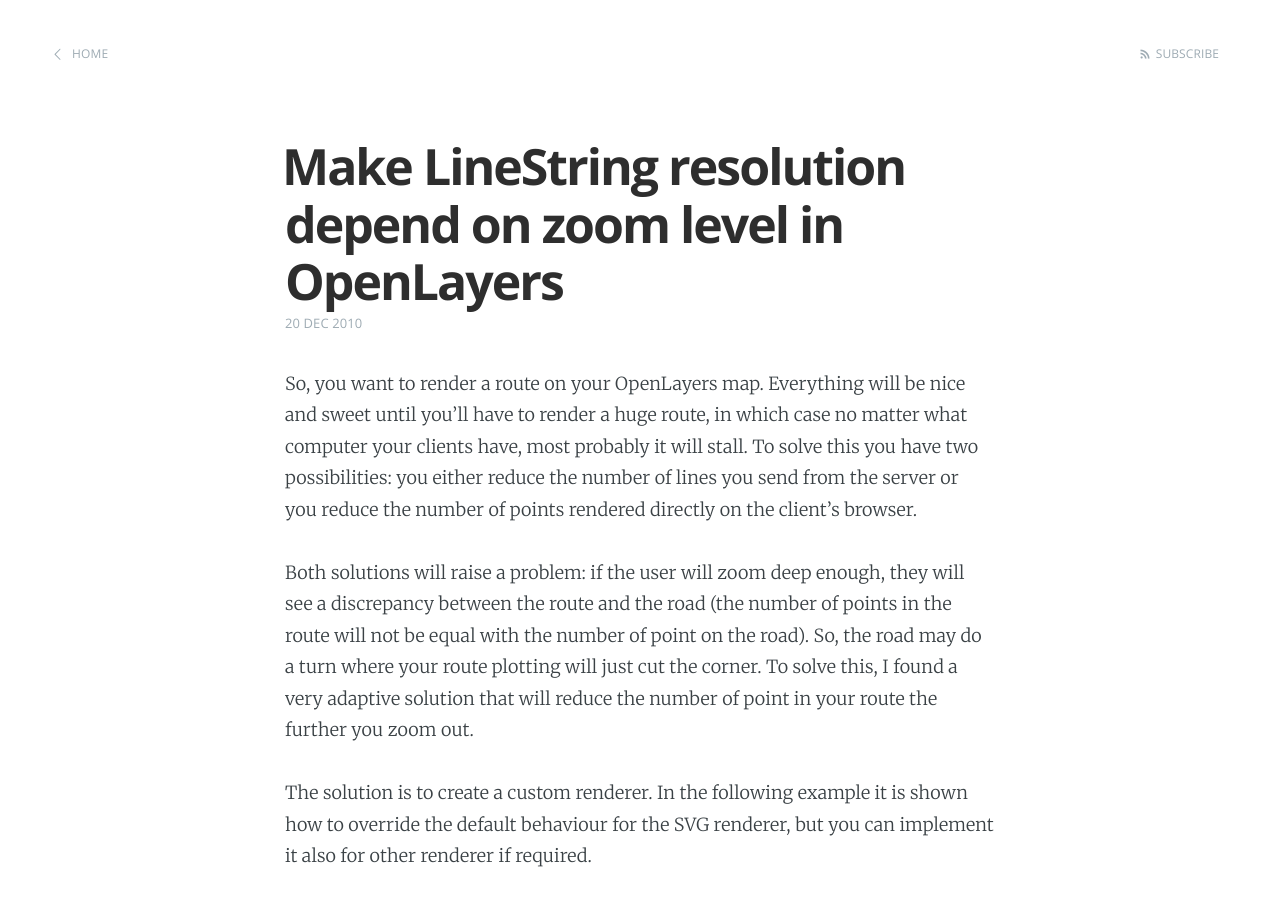
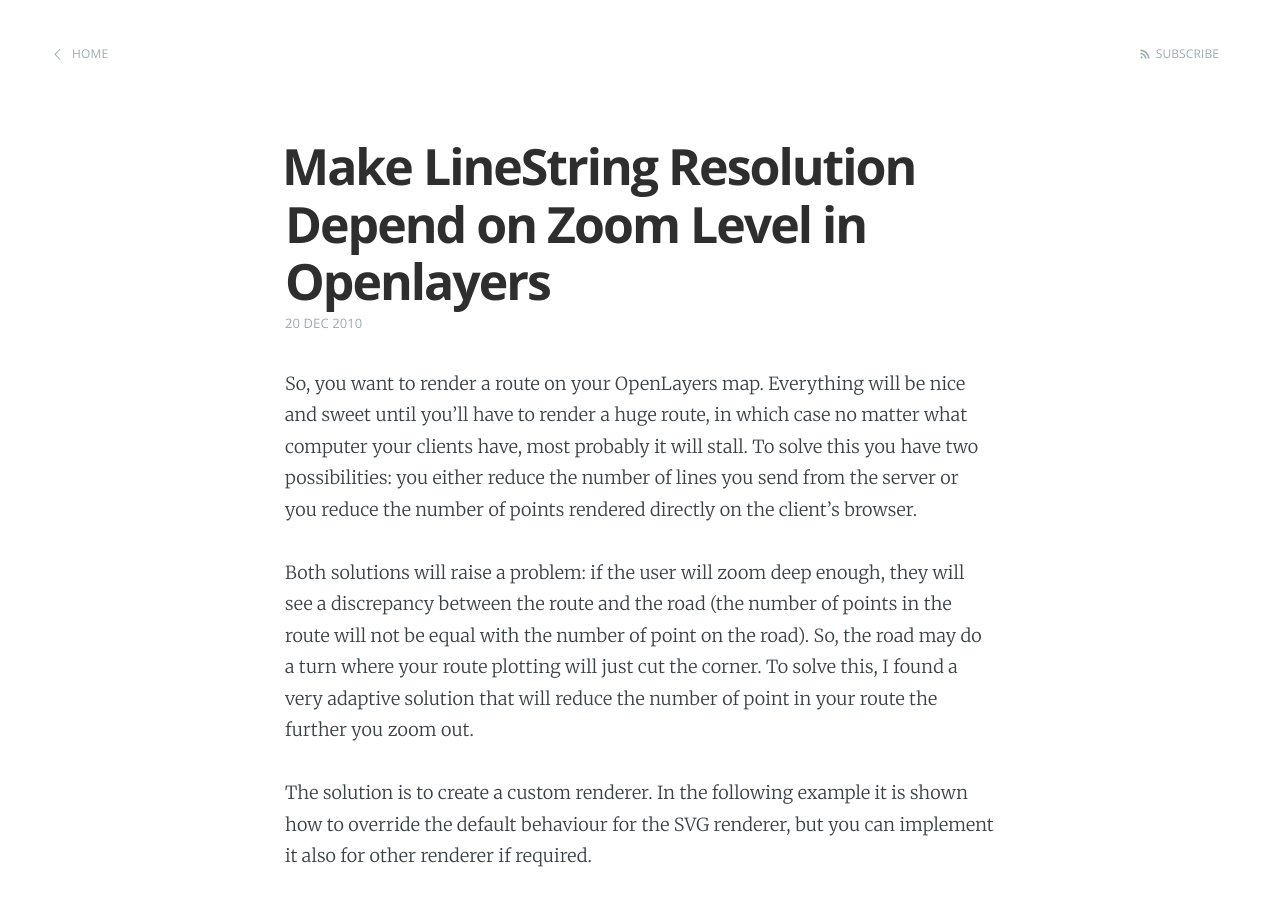
Before and after one commit to surdu/surdu.github.io, a Jekyll site: the page built from _posts/2010-12-20-make-linestring-resolution-depend-on-level-in-openlayers.md, in a window 1280 px wide and 900 px high. Built offline with Jekyll 4.4.1, drawn with Linux system fonts in a browser that asks for light colours; comment, search, counter and statistics services are not loaded; grey boxes are pictures that could not be loaded.

```diff
--- a/_posts/2010-12-20-make-linestring-resolution-depend-on-level-in-openlayers.md
+++ b/_posts/2010-12-20-make-linestring-resolution-depend-on-level-in-openlayers.md
@@ -1,6 +1,6 @@
 ---
 layout: post
-title:  "Make LineString resolution depend on zoom level in OpenLayers"
+title:  "Make LineString Resolution Depend on Zoom Level in Openlayers"
 date:   2010-12-20
 disqus: true
 ---
```
Also changed, not shown: _posts/2011-01-20-how-does-shazam-work.md (+1 -1 lines), _posts/2011-02-06-capture-output-django-command.md (+1 -1 lines), _posts/2011-02-18-set-variable-django-template.md (+1 -1 lines), _posts/2017-04-10-disable-margin-collapse.md (+1 -1 lines).
